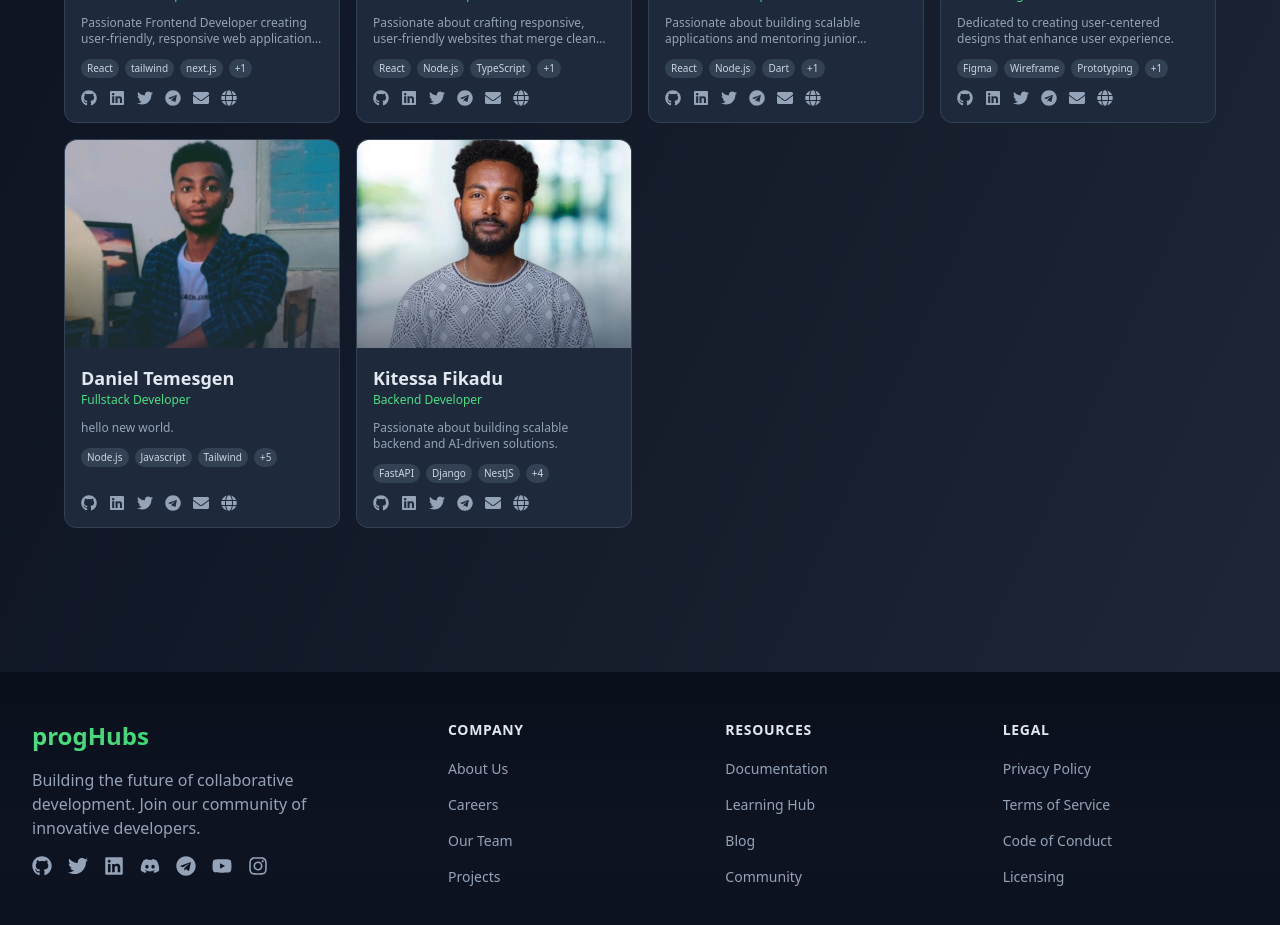
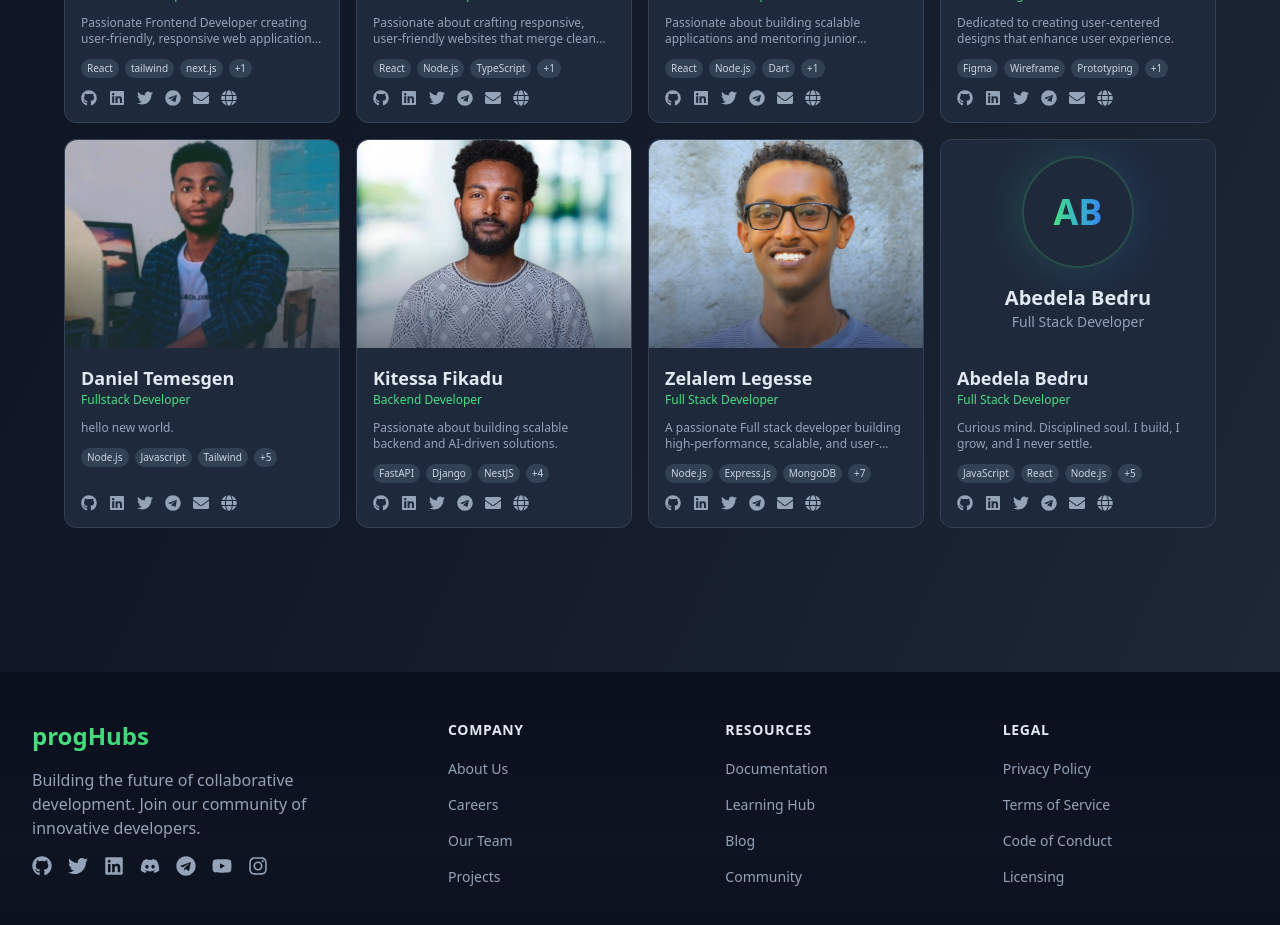
Before and after one commit to Hayle-HB/progHub, a React (Vite) app: page /developers in a window 1280 px wide. Shown: the part 1800-2725 px from the top of the page. Built offline with nearby package versions, Linux system fonts and the light colour scheme.

Commit message:
develoepr added

```diff
--- a/src/pages/RoadMap/Developers.jsx
+++ b/src/pages/RoadMap/Developers.jsx
@@ -30,6 +30,7 @@ import Mqkda from "../../assets/Images/Developers/Makqida.jpg";
 import YordanosH from "../../assets/Images/Developers/YordanosH.jpg";
 import Daniel_Temesgen from "../../assets/Images/Developers/Daniel_Temesgen.jpg";
 import Kitessa_Fikadu from "../../assets/Images/Developers/Kitessa_Fikadu.jpg";
+import Zelalem_Legesse from "../../assets/Images/Developers/Zelalem_Legesse.jpg";
 const Developers = () => {
   const [selectedRole, setSelectedRole] = useState("All");
   const [selectedSkills, setSelectedSkills] = useState(new Set(["All"]));
@@ -385,6 +386,54 @@ const Developers = () => {
       telegram: "https://t.me/kitessafikadu",
       image: Kitessa_Fikadu,
     },
+    {
+      name: "Zelalem Legesse",
+      role: "Full Stack Developer",
+      profileImg: "https://api.dicebear.com/7.x/avataaars/svg?seed=zelalem",
+      bio: "A passionate Full stack developer building high-performance, scalable, and user-friendly web applications.",
+      skills: [
+        "Node.js",
+        "Express.js",
+        "MongoDB",
+        "JavaScript",
+        "React",
+        "GitHub",
+        "Git",
+        "REST API",
+        "PostgreSQL",
+        "Authentication",
+      ],
+      github: "https://github.com/zelalem888",
+      linkedin: "https://www.linkedin.com/in/zelalemlegesse/",
+      twitter: "https://x.com/ZelalemLegess13",
+      email: "legessezelalem888@gmail.com",
+      telegram: "https://t.me/Zlelew",
+      portfolio: "https://zelalemportfolio.vercel.app/",
+      image: Zelalem_Legesse,
+    },
+    {
+      name: "Abedela Bedru",
+      role: "Full Stack Developer",
+      profileImg: "NOT SET YET",
+      bio: "Curious mind. Disciplined soul. I build, I grow, and I never settle.",
+      skills: [
+        "JavaScript",
+        "React",
+        "Node.js",
+        "ExpressJS",
+        "MongoDB",
+        "EJS",
+        "HTML",
+        "CSS",
+      ],
+      github: "https://github.com/codistiano",
+      linkedin: "https://linkedin.com/in/abedela-bedru",
+      twitter: "https://twitter.com/codistiano",
+      email: "codistiano@gmail.com",
+      telegram: "https://t.me/codistiano",
+      portfolio: "https://codistiano.vercel.app/",
+      image: false,
+    },
   ];
 
   // Normalize skills to prevent case-sensitive duplicates
@@ -657,12 +706,38 @@ const Developers = () => {
               >
                 {/* Image Container */}
                 <div className="relative w-full h-48 sm:h-52 overflow-hidden rounded-t-xl bg-[#1E293B]">
+                  {dev.image ? (
+                    <>
                       <img
                         src={dev.image}
                         alt={dev.name}
                         className="absolute inset-0 w-full h-full object-cover object-top transform group-hover:scale-105 transition-transform duration-500"
                       />
                       <div className="absolute inset-0 bg-gradient-to-t from-[#1E293B] via-transparent to-transparent opacity-60" />
+                    </>
+                  ) : (
+                    <div className="absolute inset-0 flex flex-col items-center justify-center group-hover:bg-[#4ADE80]/5 transition-all duration-300">
+                      <div className="relative">
+                        <div className="absolute inset-0 bg-gradient-to-r from-[#4ADE80] to-[#3B82F6] rounded-full blur-xl opacity-20 group-hover:opacity-40 transition-opacity duration-300" />
+                        <div className="relative w-24 h-24 sm:w-28 sm:h-28 rounded-full bg-[#1E293B] border-2 border-[#4ADE80]/20 flex items-center justify-center group-hover:border-[#4ADE80]/40 transition-all duration-300">
+                          <span className="text-3xl sm:text-4xl font-bold bg-gradient-to-r from-[#4ADE80] to-[#3B82F6] text-transparent bg-clip-text">
+                            {dev.name
+                              .split(" ")
+                              .map((n) => n[0])
+                              .join("")}
+                          </span>
+                        </div>
+                      </div>
+                      <div className="mt-4 text-center">
+                        <h3 className="text-lg sm:text-xl font-bold text-[#E2E8F0] group-hover:text-[#4ADE80] transition-colors duration-300">
+                          {dev.name}
+                        </h3>
+                        <p className="text-sm text-[#94A3B8] group-hover:text-[#3B82F6] transition-colors duration-300">
+                          {dev.role}
+                        </p>
+                      </div>
+                    </div>
+                  )}
                 </div>
 
                 {/* Content Container */}
```
Also changed, not shown: src/assets/Images/Developers/Zelalem_Legesse.jpg (added). Lines whose indentation alone changed are shown as unchanged.
